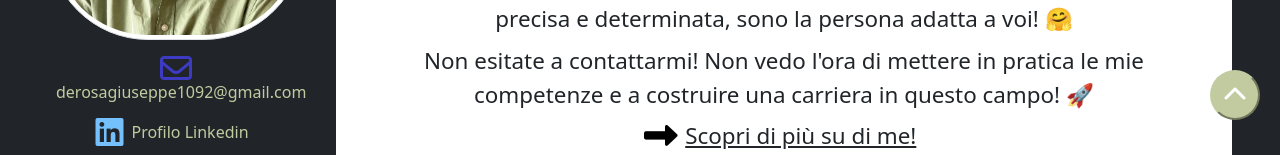
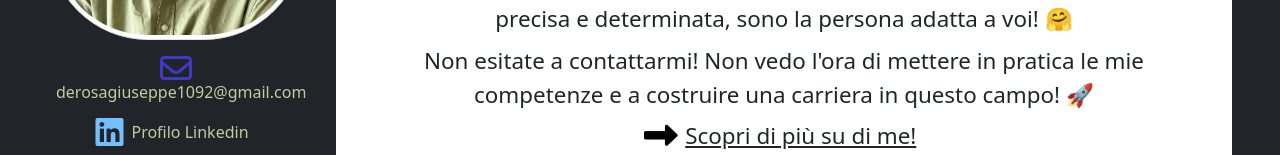
Before and after one commit to GiuseppeDeRosa1992/vite-boolfolio, a Vue app: page / in a window 1280 px wide. Shown: the part 580-735 px from the top of the page. Built offline with nearby package versions, Linux system fonts and the light colour scheme; no server answers.

Commit message:
added button scrolltotop

```diff
--- a/src/components/AppHeader.vue
+++ b/src/components/AppHeader.vue
@@ -14,8 +14,26 @@ export default {
     },
 
     methods: {
+        scrollToTop() {
+            window.scrollTo({
+                top: 0,
+                left: 0,
+                behavior: 'smooth',
+            })
+        },
 
-    }
+    },
+
+    mounted() {
+        window.addEventListener("scroll", () => {
+            const scroll = document.getElementById("toTop");
+            if (window.scrollY > 200) {
+                scroll.classList.add("active")
+            } else {
+                scroll.classList.remove("active")
+            }
+        })
+    },
 };
 
 </script>
@@ -49,8 +67,8 @@ export default {
         </nav>
     </header>
 
-    <button class="btnScrollToTop p-0" type="button">
-        <a href="#"><i class="fa-solid fa-chevron-up fa-xl"></i></a>
+    <button id="toTop" class="btnScrollToTop p-0" type="button" @click="scrollToTop()">
+        <a><i class="fa-solid fa-chevron-up fa-xl"></i></a>
     </button>
 </template>
 
@@ -77,16 +95,26 @@ li:hover {
     height: 50px;
     bottom: 100px;
     right: 20px;
-    background-color: rgb(194, 203, 160);
-    border-color: rgb(194, 203, 160);
+    background-color: aquamarine;
+    border-color: aquamarine;
     border-radius: 50%;
+    opacity: 0;
+    transition: all 0.5s;
+    z-index: 1000;
 }
 
-.btnScrollToTop>a {
-    color: white;
+#toTop>a {
+    color: black;
 }
 
-.btnScrollToTop>a:hover {
-    color: black;
+#toTop>a:hover {
+    color: rgb(194, 203, 160);
+}
+
+.btnScrollToTop.active {
+    bottom: 100px;
+    right: 20px;
+    opacity: 1;
+    z-index: 1000;
 }
 </style>
```
